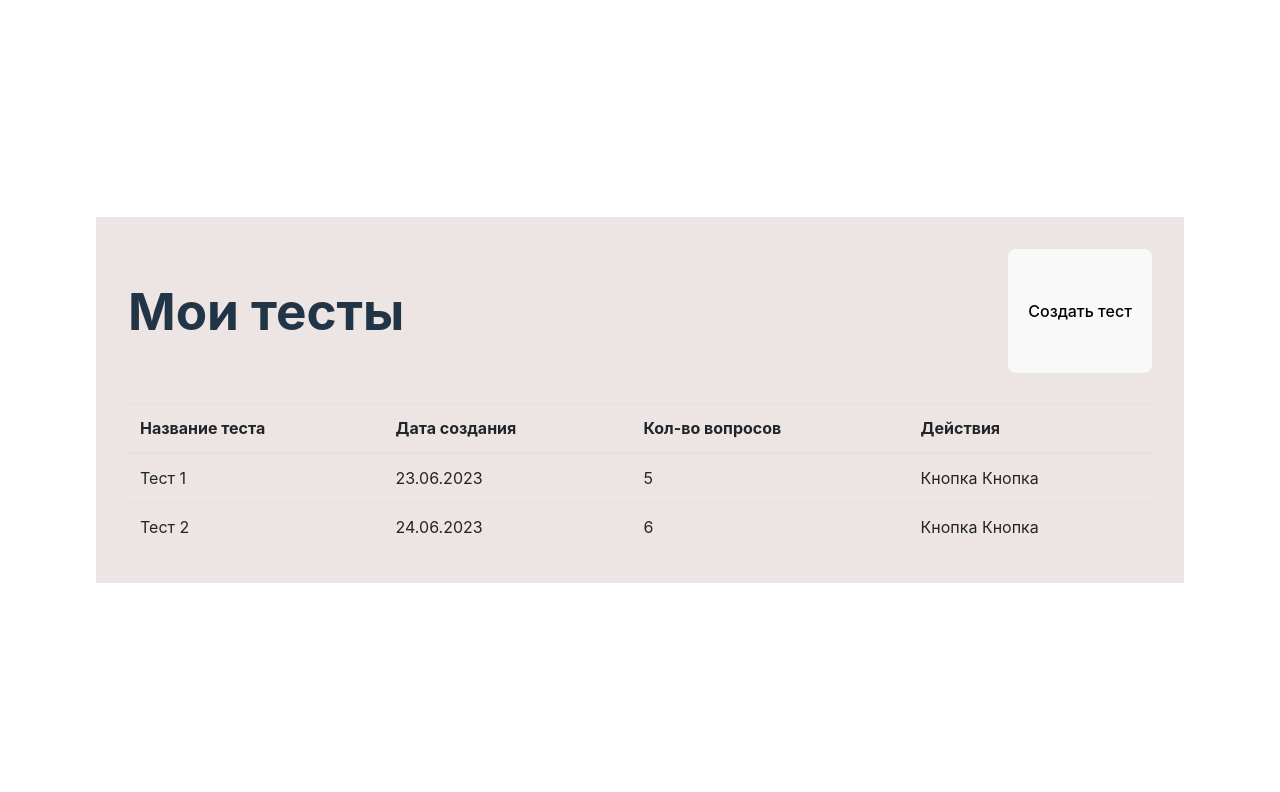
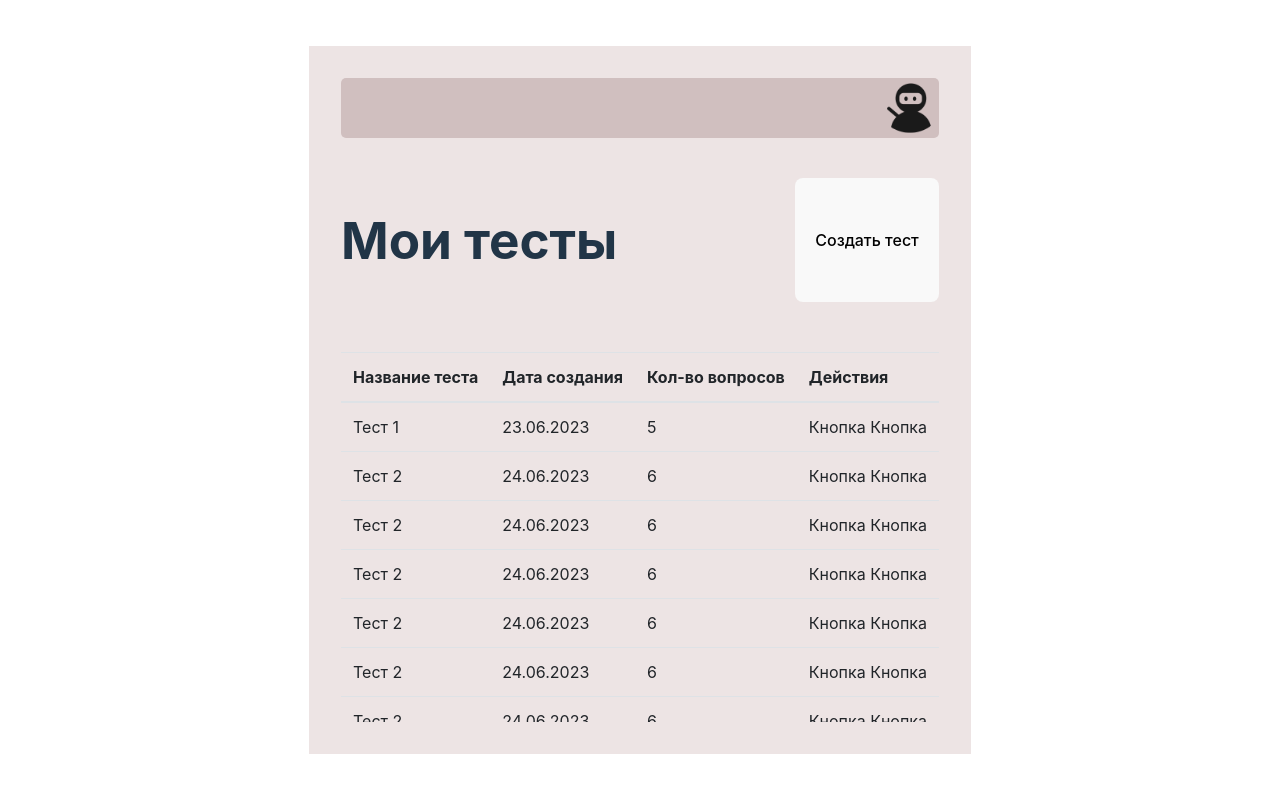
Before and after one commit to Dzehil02/viktorina, a React (Vite) app in the folder client/: page /tests in a window 1280 px wide. Shown: the top 792 px of the page. Built offline with nearby package versions, Linux system fonts and the light colour scheme.

Commit message:
Add Avatar

```diff
--- a/client/src/App.tsx
+++ b/client/src/App.tsx
@@ -2,11 +2,13 @@ import { Route, Routes } from 'react-router-dom'
 import './App.css'
 import { Auth } from './pages/Auth/Auth'
 import { MyTestList } from './pages/TestList/MyTestList/MyTestList'
+import { Header } from './component/Header/Header'
 
 function App() {
 
   return (
     <>
+      <Header/>
       <Routes>
         <Route path='/' element={<Auth/>}/>
         <Route path='/tests' element={<MyTestList/>}/>
--- /dev/null
+++ b/client/src/component/Avatar/Avatar.tsx
@@ -0,0 +1,35 @@
+import { CSSProperties, useMemo } from 'react';
+import './Avatar.css'
+
+interface AvatarProps {
+    className?: string;
+    src?: string;
+    alt?: string;
+    size?: number;
+}
+
+export const Avatar = (props: AvatarProps) => {
+
+    const {
+        src,
+        alt,
+        size,
+        className
+    } = props
+
+    const styles = useMemo<CSSProperties>(() => {
+        return {
+            width: size || 100,
+            height: size || 100,
+        }
+    }, [size]);
+
+    return (
+        <img
+            alt={alt}
+            src={src}
+            style={styles}
+            className={className}
+        />
+    )
+}
--- /dev/null
+++ b/client/src/component/Header/Header.css
@@ -0,0 +1,12 @@
+.header {
+    display: flex;
+    height: 60px;
+    background: #d0bfbf;
+    border-radius: 5px;
+    margin-bottom: 40px;
+}
+
+.avatar {
+    margin-left: auto;
+    padding: 5px;
+}
--- /dev/null
+++ b/client/src/component/Header/Header.tsx
@@ -0,0 +1,22 @@
+import { Link } from 'react-router-dom';
+import './Header.css'
+import { Avatar } from '../Avatar/Avatar';
+import avatar from '../../assets/Avatar.png'
+
+interface HeaderProps {
+    className?: string;
+}
+
+export const Header = ({className}: HeaderProps) => {
+
+    return (
+        <header className='header'>
+                <Avatar
+                    src={avatar}
+                    size={50}
+                    alt='avatar'
+                    className='avatar'
+                />
+        </header>
+    )
+}
--- a/client/src/index.css
+++ b/client/src/index.css
@@ -27,7 +27,7 @@ body {
   margin: 0;
   display: flex;
   place-items: center;
-  min-width: 320px;
+  min-width: 720px;
   min-height: 100vh;
 }
 
--- a/client/src/pages/TestList/MyTestList/MyTestList.css
+++ b/client/src/pages/TestList/MyTestList/MyTestList.css
@@ -1,5 +1,10 @@
 .overTable {
     display: flex;
     justify-content: space-between;
-    min-width: 1024px;
+    margin-bottom: 20px;
 }
+
+.tableWrapper {
+    max-height: 400px;
+    overflow-y: scroll;
+}
--- a/client/src/pages/TestList/MyTestList/MyTestList.tsx
+++ b/client/src/pages/TestList/MyTestList/MyTestList.tsx
@@ -20,7 +20,28 @@ export const MyTestList = (props: MyTestListProps) => {
         count: 6
     }
 
-    const tests = [test1, test2]
+    const test3 = {
+        id: 2,
+        title: 'Тест 2',
+        created_at: '24.06.2023',
+        count: 6
+    }
+
+    const test4 = {
+        id: 2,
+        title: 'Тест 2',
+        created_at: '24.06.2023',
+        count: 6
+    }
+
+    const test5 = {
+        id: 2,
+        title: 'Тест 2',
+        created_at: '24.06.2023',
+        count: 6
+    }
+
+    const tests = [test1, test2, test3, test4, test5, test5, test5, test5]
 
     return (
         <div>
@@ -28,7 +49,7 @@ export const MyTestList = (props: MyTestListProps) => {
                 <h1>Мои тесты</h1>
                 <button>Создать тест</button>
             </div>
-            <div>
+            <div className='tableWrapper'>
                 <table>
                     <thead>
                         <tr>
```
Also changed, not shown: client/src/assets/Avatar.png (added), client/src/component/Avatar/Avatar.css (added).
